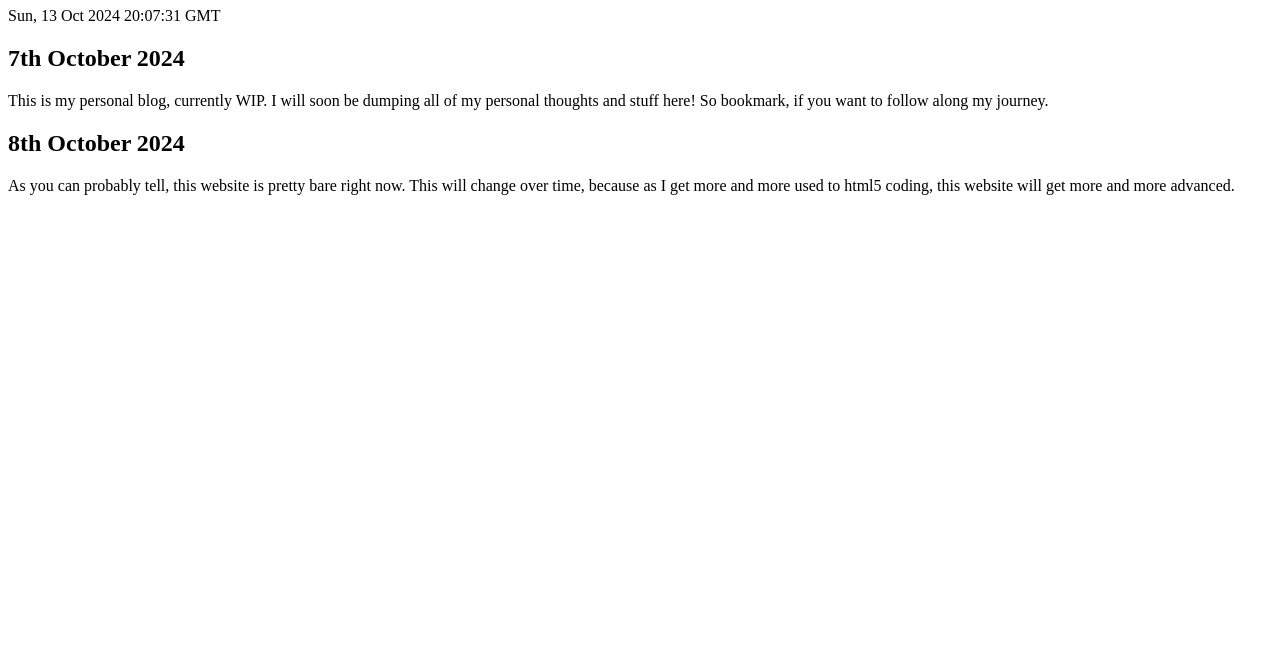
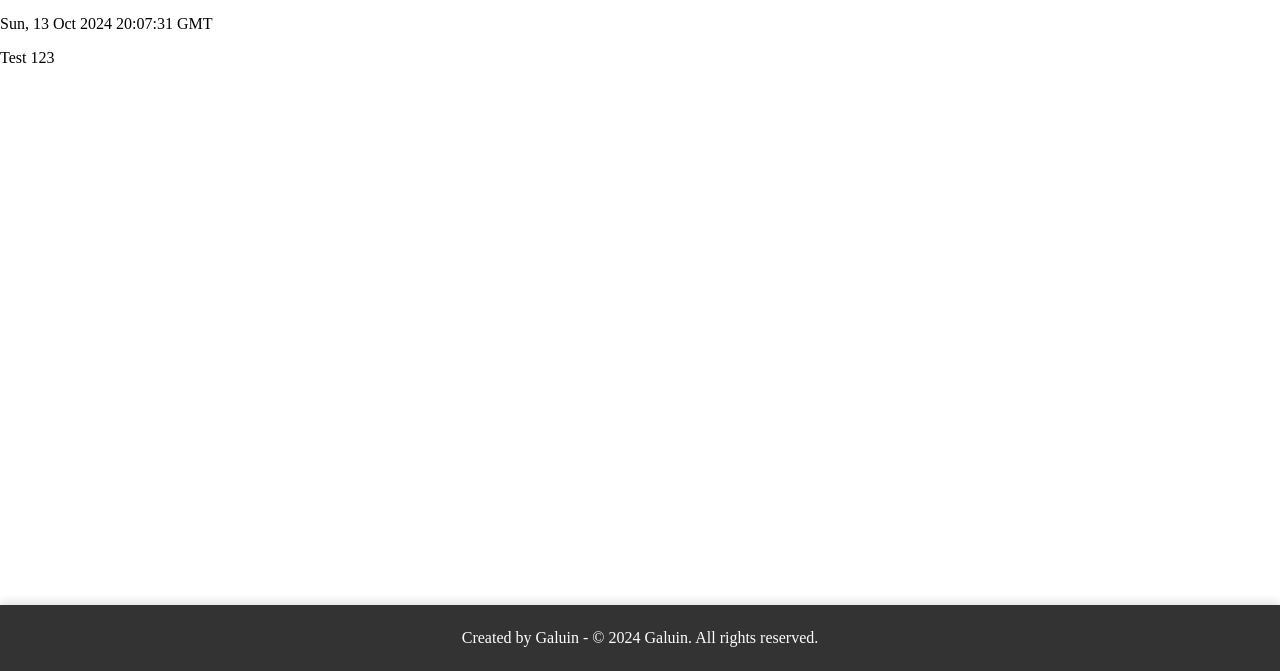
Before and after one commit to szwenger/mywebsite, a plain HTML site: page index.html in a window 1280 px wide. Shown: the part 129-800 px from the top of the page. Drawn offline with Linux system fonts and the light colour scheme.

Commit message:
Added Blog Button and moved content

```diff
--- /dev/null
+++ b/homeContent.html
@@ -0,0 +1,2 @@
+<!-- homeContent.html -->
+Test 123
--- a/index.html
+++ b/index.html
@@ -1,8 +1,8 @@
 <!DOCTYPE html>
-<html>
+<html lang="en">
   <head>
     <title>Galuin - Gaming and Coding</title>
-    <link rel="shortcut icon" type="image/x-icon" href="channels5_profile.jpg" />
+    <link rel="shortcut icon" type="image/x-icon" href="channels4_profile.jpg" />
     <link rel="stylesheet" href="styles.css" />
   </head>
   <body>
@@ -15,16 +15,17 @@
             <li><a href="#" id="subMenuButton">Content Creation</a></li>
           </ul>
         </li>
+        <li><a href="#" id="blogButton">Blog</a></li>
       </ul>
     </nav>
     <h1 class="title">Hello World!</h1>
     <p id="currentTime"></p>
+    <div id="content">
+      - Home Content -
+    </div>
+    <footer id="footer">
+      <p>Created by Galuin - &copy; 2024 Galuin. All rights reserved.</p>
+    </footer>
     <script src="script.js"></script>
-    <div id="content">
-      <h2>7th October 2024</h2>
-      <p>This is my personal blog, currently WIP. I will soon be dumping all of my personal thoughts and stuff here! So bookmark, if you want to follow along my journey.</p>
-      <h2>8th October 2024</h2>
-      <p>As you can probably tell, this website is pretty bare right now. This will change over time, because as I get more and more used to html5 coding, this website will get more and more advanced.</p>
-    </div>
   </body>
 </html>
--- a/script.js
+++ b/script.js
@@ -1,26 +1,43 @@
-document.addEventListener('DOMContentLoaded', function() {
+document.addEventListener('DOMContentLoaded', function () {
   function showTime() {
     document.getElementById('currentTime').innerHTML = new Date().toUTCString();
   }
   showTime();
-  setInterval(function () {
-    showTime();
-  }, 1000);
+  setInterval(showTime, 1000);
 
-  document.getElementById('homeButton').addEventListener('click', function() {
+  function loadContent(url, elementId) {
+    fetch(url)
+      .then(response => response.text())
+      .then(data => {
+        document.getElementById(elementId).innerHTML = data;
+      })
+      .catch(error => console.error('Error loading content:', error));
+  }
+
+  // Load home content on initial page load
+  loadContent('homeContent.html', 'content');
+
+  document.getElementById('homeButton').addEventListener('click', function () {
+    loadContent('homeContent.html', 'content');
+  });
+
+  document.getElementById('subMenuButton').addEventListener('click', function () {
+    document.getElementById('content').innerHTML = `
+      <h2>Youtube</h2>
+      <p>Check out this video:</p>
+      <iframe width="560" height="315" src="https://www.youtube.com/embed/Fy9UYGzPVG8" frameborder="0" allow="accelerometer; autoplay; clipboard-write; encrypted-media; gyroscope; picture-in-picture" allowfullscreen></iframe>
+    `;
+  });
+
+  document.getElementById('blogButton').addEventListener('click', function () {
     document.getElementById('content').innerHTML = `
       <h2>7th October 2024</h2>
       <p>This is my personal blog, currently WIP. I will soon be dumping all of my personal thoughts and stuff here! So bookmark, if you want to follow along my journey.</p>
       <h2>8th October 2024</h2>
-      <p>As you can probably tell, this website is pretty bare right now. This will change over time, because as I get more and more used to html5 coding, this website will get more and more advanced.</p>
-    `;
-  });
-
-  document.getElementById('subMenuButton').addEventListener('click', function() {
-    document.getElementById('content').innerHTML = `
-      <h2>Youtube</h2>
-      <p></p>
-      <iframe width="560" height="315" src="https://www.youtube.com/embed/Fy9UYGzPVG8" frameborder="0" allow="accelerometer; autoplay; clipboard-write; encrypted-media; gyroscope; picture-in-picture" allowfullscreen></iframe>
+      <p>As you can probably tell, this website is pretty bare right now. This will change over time, because as I get more and more used to HTML5 coding, this website will get more and more advanced.</p>
+      <h2>13th October 2024</h2>
+      <p>I have added a new page to the website, called "Content Creation". This page will be used to showcase all of my content creation work, such as videos, images, and more. I will be updating this page irregularly, so make sure to check it out! <br>
+      Also, my project of the Network-Attached-Storage (NAS) is taking big steps forward. The carcase is finished, and the system is set up to accept the 3 12TB hard drives that will be ordered soon.</p>
     `;
   });
 });
--- a/styles.css
+++ b/styles.css
@@ -43,3 +43,22 @@ nav ul li a:hover {
   background-color: #555;
   color: #ffcc00;
 }
+
+body {
+  display: flex;
+  flex-direction: column;
+  min-height: 100vh;
+  margin: 0;
+}
+
+#content {
+  flex: 1;
+}
+
+footer {
+  background-color: #333;
+  color: white;
+  text-align: center;
+  padding: 8px;
+  box-shadow: 0 -4px 8px rgba(0, 0, 0, 0.1);
+}
```
